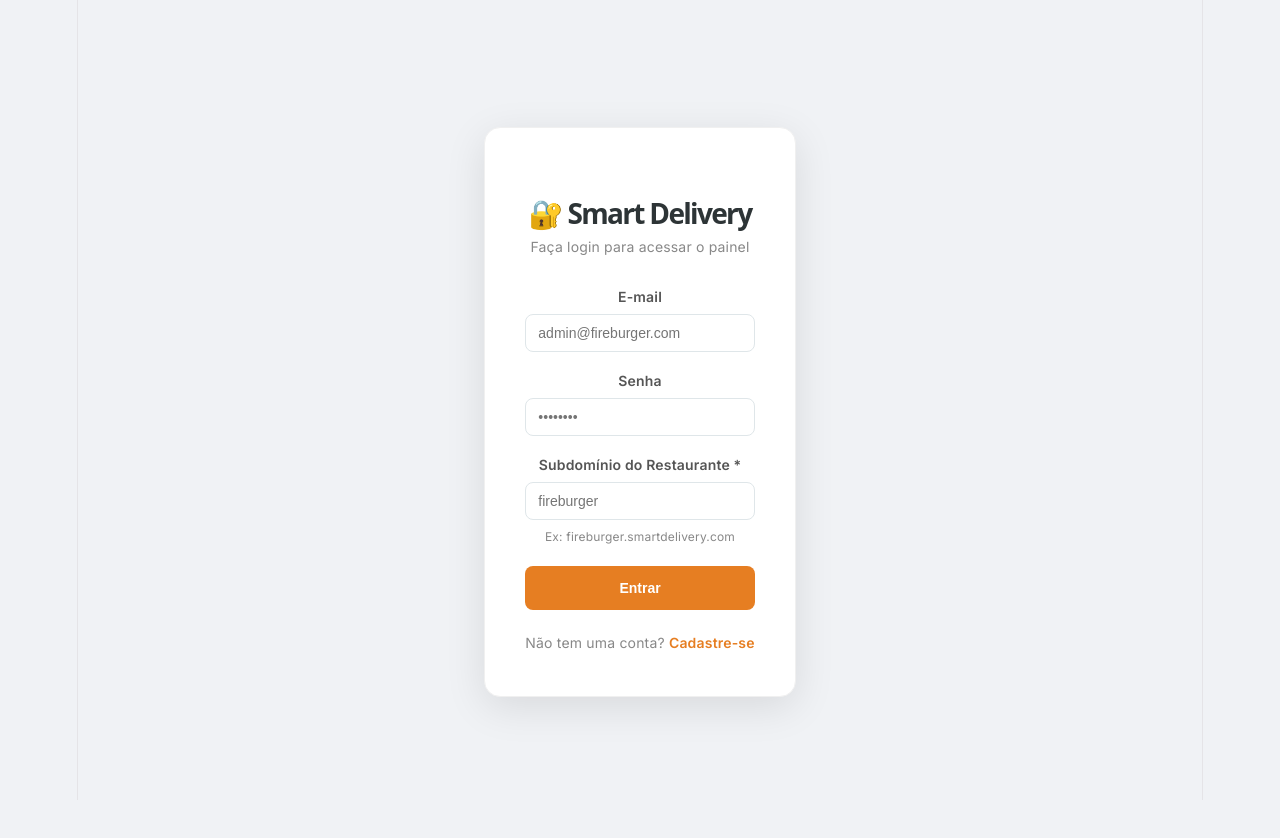
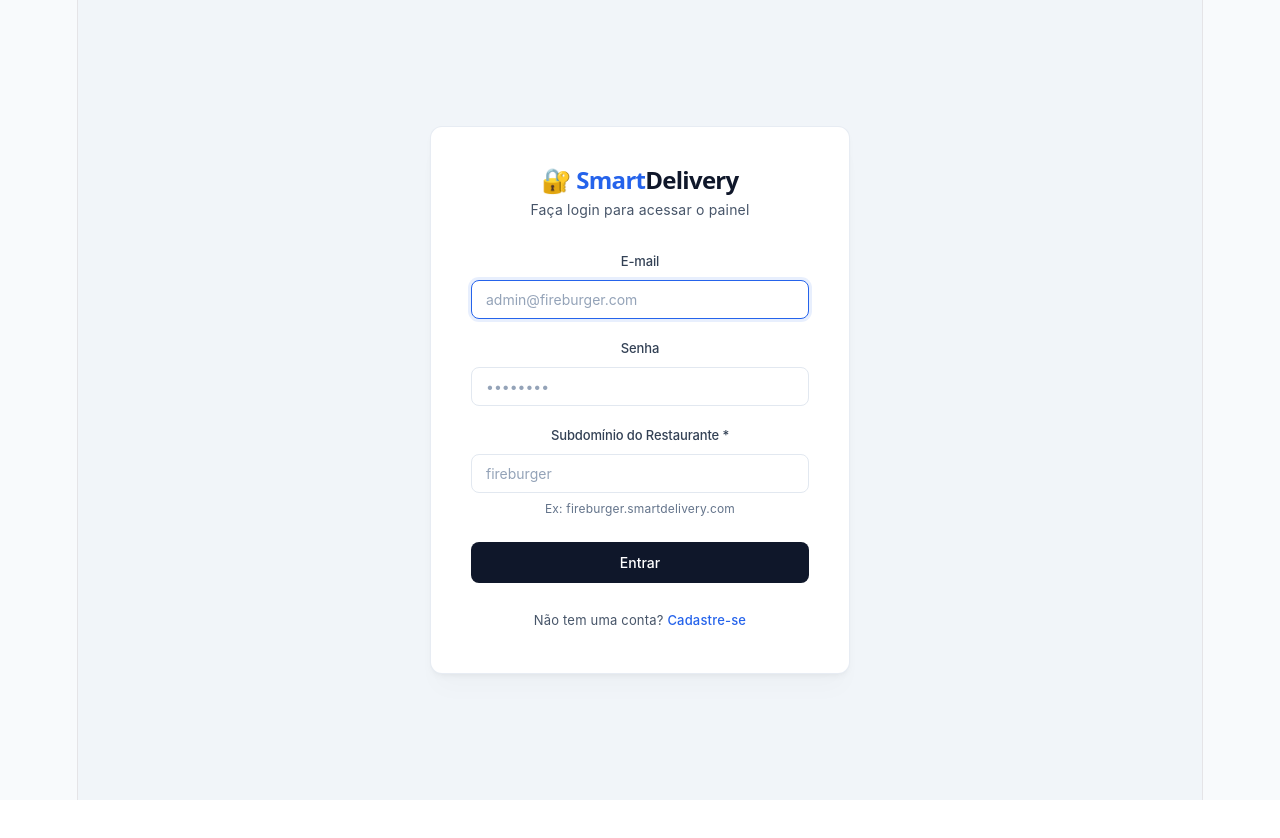
Before and after one commit to PauloMiguez/smart-delivery-saas, a React (Vite) app in the folder frontend-react/: page /login in a window 1280 px wide. Shown: the top 838 px of the page. After the commit the page ends 800 px from the top, so only its background shows below. Built offline with nearby package versions, Linux system fonts and the light colour scheme.

Commit message:
fix: corrige input do Login com StyledInput customizado
- Substitui Input do Shared/Container por StyledInput local
- Mantém estilos modernos do design system
- Adiciona font Plus Jakarta Sans
- Melhora acessibilidade com labels e IDs

```diff
--- a/frontend-react/src/components/Client/Login.jsx
+++ b/frontend-react/src/components/Client/Login.jsx
@@ -1,39 +1,125 @@
 import React, { useState } from 'react';
 import { useNavigate } from 'react-router-dom';
-import styled from 'styled-components';
+import styled, { createGlobalStyle } from 'styled-components';
 import { api } from '../../services/api';
-import { Container, Button, Input } from '../Shared/Container';
 
-const LoginContainer = styled(Container)`
-    padding-top: 40px;
-    max-width: 420px;
+// ============================================================
+//  FONTES GLOBAIS
+// ============================================================
+const FormThemeSettings = createGlobalStyle`
+  @import url('https://fonts.googleapis.com/css2?family=Plus+Jakarta+Sans:wght@400;500;600;700&display=swap');
+
+  body {
+    font-family: 'Plus Jakarta Sans', -apple-system, BlinkMacSystemFont, "Segoe UI", Roboto, sans-serif;
+    -webkit-font-smoothing: antialiased;
+    background-color: #f8fafc;
+    margin: 0;
+    padding: 0;
+  }
+`;
+
+// ============================================================
+//  INPUT CUSTOMIZADO
+// ============================================================
+const StyledInput = styled.input`
+  font-family: 'Plus Jakarta Sans', -apple-system, BlinkMacSystemFont, "Segoe UI", Roboto, sans-serif;
+  border-radius: 8px;
+  border: 1.5px solid #e2e8f0;
+  padding: 10px 14px;
+  font-size: 14px;
+  width: 100%;
+  box-sizing: border-box;
+  transition: all 0.15s ease-in-out;
+  background: #ffffff;
+  color: #0f172a;
+  outline: none;
+
+  &::placeholder {
+    color: #94a3b8;
+    font-weight: 400;
+  }
+
+  &:hover {
+    border-color: #94a3b8;
+  }
+
+  &:focus {
+    border-color: #2563eb;
+    box-shadow: 0 0 0 3px rgba(37, 99, 235, 0.1);
+    outline: none;
+  }
+
+  &:disabled {
+    background: #f1f5f9;
+    cursor: not-allowed;
+    opacity: 0.7;
+  }
+`;
+
+// ============================================================
+//  STYLED COMPONENTS
+// ============================================================
+const LoginContainer = styled.div`
+  display: flex;
+  justify-content: center;
+  align-items: center;
   min-height: 100vh;
-    display: flex;
-    flex-direction: column;
-    justify-content: center;
+  background-color: #f1f5f9;
+  padding: 16px;
+
+  @media (min-width: 640px) {
+    padding: 32px;
+  }
 `;
 
 const LoginBox = styled.div`
-    background: #fff;
+  background: #ffffff;
+  padding: 24px 20px;
+  border-radius: 12px;
+  box-shadow: 0 4px 6px -1px rgba(0, 0, 0, 0.03),
+              0 2px 4px -2px rgba(0, 0, 0, 0.03),
+              0 20px 25px -5px rgba(0, 0, 0, 0.02);
+  border: 1px solid rgba(226, 232, 240, 0.8);
+  max-width: 420px;
+  width: 100%;
+  box-sizing: border-box;
+
+  @media (min-width: 480px) {
     padding: 40px;
-    border-radius: 16px;
-    box-shadow: 0 10px 40px rgba(0,0,0,0.1);
-    border: 1px solid #f0f0f0;
+  }
 `;
 
-const Title = styled.h1`
-    font-size: 28px;
+const Logo = styled.div`
+  text-align: center;
+  margin-bottom: 28px;
+
+  h1 {
+    font-size: 22px;
     font-weight: 700;
-    color: #2d3436;
-    margin-bottom: 8px;
-    text-align: center;
-`;
+    letter-spacing: -0.03em;
+    color: #0f172a;
+    margin: 0;
 
-const Subtitle = styled.p`
-    text-align: center;
-    color: #888;
+    span {
+      color: #2563eb;
+    }
+
+    @media (min-width: 480px) {
+      font-size: 24px;
+    }
+  }
+
+  p {
+    color: #475569;
+    font-size: 13px;
+    font-weight: 400;
+    line-height: 1.5;
+    margin: 6px 0 0 0;
+
+    @media (min-width: 480px) {
       font-size: 14px;
-    margin-bottom: 24px;
+    }
+  }
 `;
 
 const Form = styled.form`
@@ -45,46 +131,103 @@
 const FormGroup = styled.div`
   display: flex;
   flex-direction: column;
-    gap: 4px;
+  gap: 6px;
 
   label {
-        font-weight: 600;
-        font-size: 14px;
-        color: #555;
+    font-weight: 500;
+    font-size: 13px;
+    color: #334155;
+    letter-spacing: -0.01em;
   }
 
   small {
-        color: #888;
+    color: #64748b;
     font-size: 12px;
+    line-height: 1.4;
+    margin-top: 2px;
+  }
+`;
+
+const SubmitButton = styled.button`
+  font-family: 'Plus Jakarta Sans', -apple-system, BlinkMacSystemFont, "Segoe UI", Roboto, sans-serif;
+  font-weight: 500;
+  font-size: 14px;
+  background-color: #0f172a;
+  color: #ffffff;
+  border: none;
+  border-radius: 8px;
+  padding: 12px;
+  width: 100%;
+  box-sizing: border-box;
+  cursor: pointer;
+  transition: all 0.2s ease-in-out;
+  margin-top: 8px;
+
+  &:hover:not(:disabled) {
+    background-color: #1e293b;
+    transform: translateY(-1px);
+    box-shadow: 0 4px 12px rgba(15, 23, 42, 0.15);
+  }
+
+  &:active:not(:disabled) {
+    transform: translateY(0);
+    box-shadow: none;
+  }
+
+  &:focus-visible {
+    outline: 2px solid #2563eb;
+    outline-offset: 2px;
+  }
+
+  &:disabled {
+    background-color: #94a3b8;
+    cursor: not-allowed;
+    transform: none;
+    box-shadow: none;
   }
 `;
 
 const ErrorMessage = styled.div`
-    background: #fdedec;
-    color: #e74c3c;
-    padding: 10px 12px;
+  background: #fef2f2;
+  color: #991b1b;
+  padding: 12px 14px;
   border-radius: 8px;
-    font-size: 14px;
-    border-left: 3px solid #e74c3c;
+  font-size: 13px;
+  font-weight: 500;
+  border: 1px solid #fee2e2;
+  display: flex;
+  align-items: center;
+  gap: 8px;
 `;
 
 const Footer = styled.div`
   text-align: center;
-    margin-top: 20px;
-    font-size: 14px;
-    color: #888;
+  margin-top: 24px;
+  font-size: 13px;
+  color: #475569;
 
   a {
-        color: #e67e22;
+    color: #2563eb;
     text-decoration: none;
-        font-weight: 600;
+    font-weight: 500;
+    transition: color 0.15s ease-in-out;
 
     &:hover {
+      color: #1d4ed8;
       text-decoration: underline;
+    }
+
+    &:focus-visible {
+      outline: 2px solid #2563eb;
+      outline-offset: 2px;
+      border-radius: 4px;
     }
   }
 `;
 
+// ============================================================
+//  COMPONENTE PRINCIPAL
+// ============================================================
 const Login = () => {
     const navigate = useNavigate();
     const [formData, setFormData] = useState({
@@ -113,6 +256,10 @@
         }
 
         try {
+            // Salvar tenant antes do login (para o interceptor)
+            localStorage.setItem('tenant', formData.tenant);
+            sessionStorage.setItem('tenant', formData.tenant);
+
             const response = await api.post('/auth/login', {
                 email: formData.email,
                 password: formData.password
@@ -124,6 +271,7 @@
 
                 localStorage.setItem('token', token);
                 localStorage.setItem('tenant', tenantId);
+                sessionStorage.setItem('tenant', tenantId);
 
                 navigate('/admin?tenant=' + tenantId);
             }
@@ -135,29 +283,36 @@
     };
 
     return (
+        <>
+            <FormThemeSettings />
             <LoginContainer>
                 <LoginBox>
-                <Title>🔐 Smart Delivery</Title>
-                <Subtitle>Faça login para acessar o painel</Subtitle>
-
-                {error && <ErrorMessage>{error}</ErrorMessage>}
+                    <Logo>
+                        <h1>🔐 <span>Smart</span>Delivery</h1>
+                        <p>Faça login para acessar o painel</p>
+                    </Logo>
 
                     <Form onSubmit={handleSubmit}>
+                        {error && <ErrorMessage>⚠️ {error}</ErrorMessage>}
+
                         <FormGroup>
-                        <label>E-mail</label>
-                        <Input
+                            <label htmlFor="email">E-mail</label>
+                            <StyledInput
+                                id="email"
                                 type="email"
                                 name="email"
                                 value={formData.email}
                                 onChange={handleChange}
                                 placeholder="admin@fireburger.com"
                                 required
+                                autoFocus
                             />
                         </FormGroup>
 
                         <FormGroup>
-                        <label>Senha</label>
-                        <Input
+                            <label htmlFor="password">Senha</label>
+                            <StyledInput
+                                id="password"
                                 type="password"
                                 name="password"
                                 value={formData.password}
@@ -168,8 +323,9 @@
                         </FormGroup>
 
                         <FormGroup>
-                        <label>Subdomínio do Restaurante *</label>
-                        <Input
+                            <label htmlFor="tenant">Subdomínio do Restaurante *</label>
+                            <StyledInput
+                                id="tenant"
                                 type="text"
                                 name="tenant"
                                 value={formData.tenant}
@@ -180,9 +336,9 @@
                             <small>Ex: fireburger.smartdelivery.com</small>
                         </FormGroup>
 
-                    <Button primary disabled={loading} style={{ padding: '14px' }}>
+                        <SubmitButton type="submit" disabled={loading}>
                             {loading ? 'Entrando...' : 'Entrar'}
-                    </Button>
+                        </SubmitButton>
                     </Form>
 
                     <Footer>
@@ -190,6 +346,7 @@
                     </Footer>
                 </LoginBox>
             </LoginContainer>
+        </>
     );
 };
 
```
Lines whose indentation alone changed are shown as unchanged.
